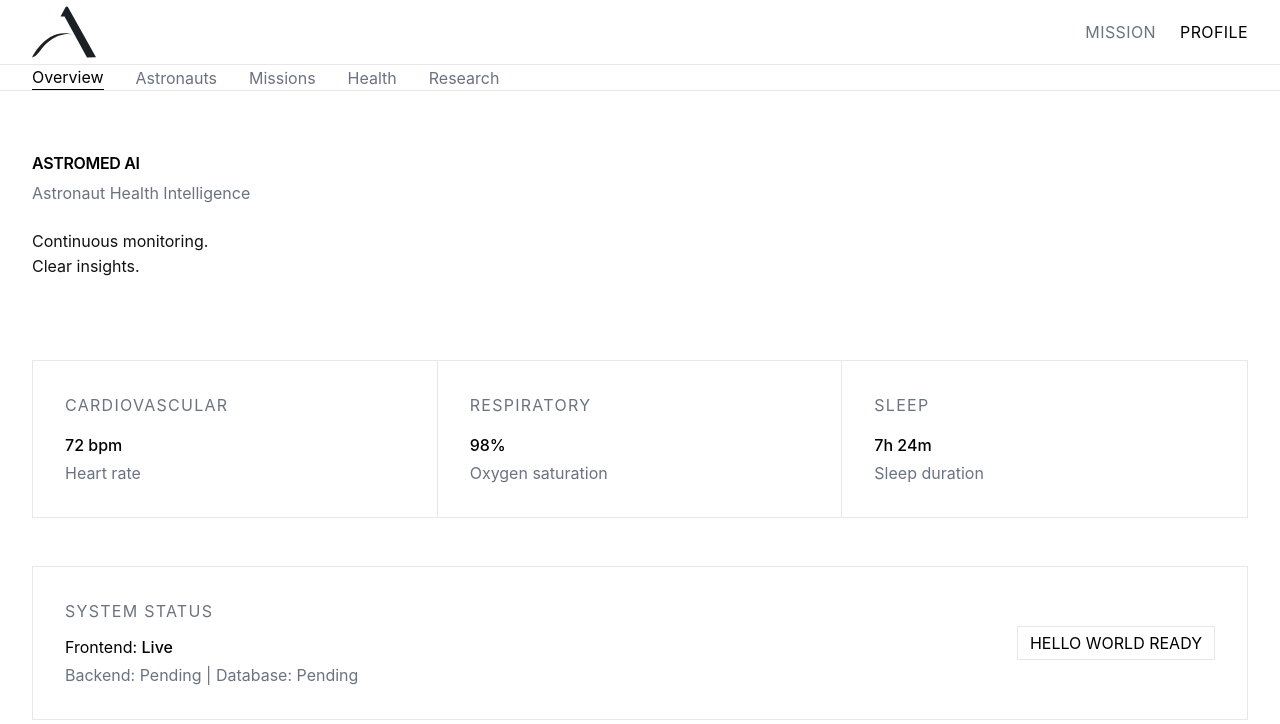
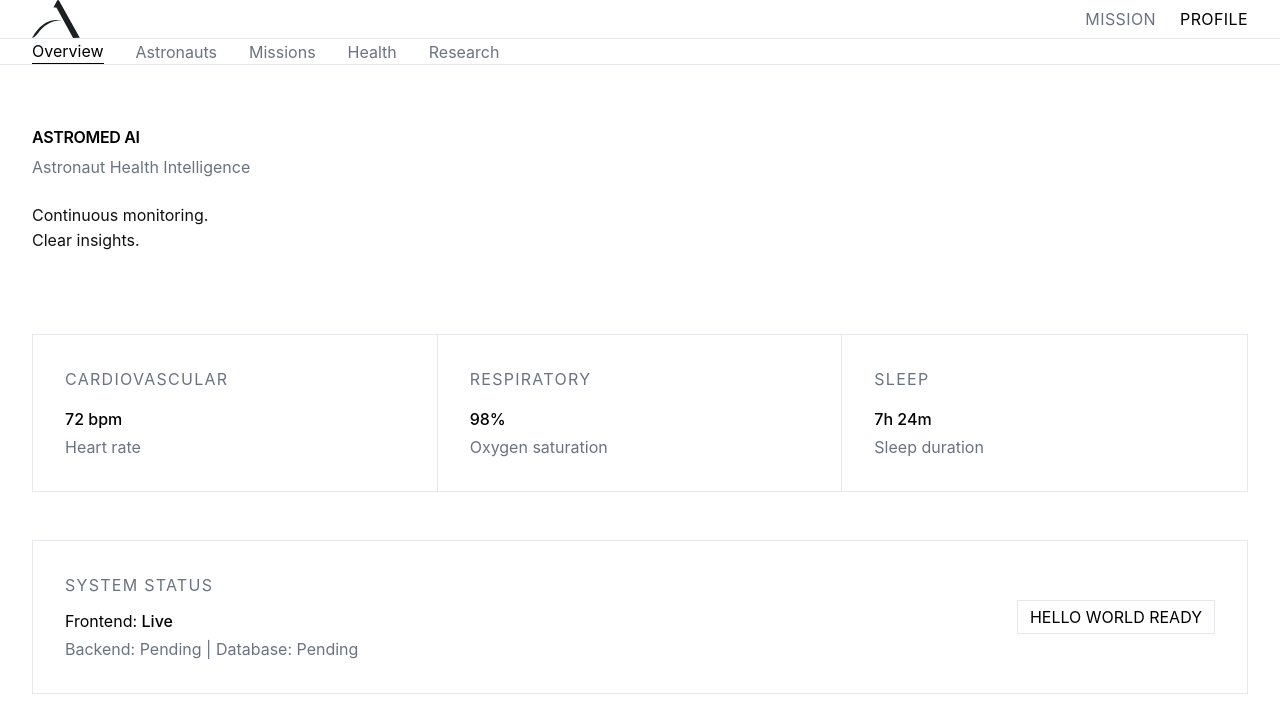
Before and after one commit to moshiur82/astromed, a React (Vite) app: page / in a window 1280 px wide. Shown: the top 724 px of the page. Built offline with nearby package versions, Linux system fonts and the light colour scheme.

Commit message:
Fix: Single line return to fix oxc ASI bug

```diff
--- a/src/components/Logo.tsx
+++ b/src/components/Logo.tsx
@@ -1,22 +1 @@
-export default function Logo() {
-  return (
-    <svg
-      version="1.1"
-      xmlns="http://www.w3.org/2000/svg"
-      viewBox="0 0 162.2 129.6"
-      style={{ enableBackground: 'new 0 0 162.2 129.6' }}
-      className="w-16 h-16"
-      aria-label="AstroMed AI Logo"
-    >
-      <style>{`.st0{fill:#1A2023;}`}</style>
-      <path
-        className="st0"
-        d="M139.4,129.6l22.8-1.1L91.3,1.9c-1.4-2.5-5.1-2.5-6.4,0.1L72.4,25.7h10.1L139.4,129.6z"
-      />
-      <path
-        className="st0"
-        d="M0,129.6c0,0,37.5-81.7,108.2-56.9c-7.9-2.8-16.7-3-24.9-1.9C60.8,73.7,41.7,87.6,27,104.2 C19.1,113.3,12.6,126.2,0,129.6z"
-      />
-    </svg>
-  );
-}
+export default function Logo(){return <svg viewBox="0 0 162.2 129.6" width="48" height="38"><path fill="#1A2023" d="M139.4,129.6l22.8-1.1L91.3,1.9c-1.4-2.5-5.1-2.5-6.4,0.1L72.4,25.7h10.1L139.4,129.6z"/><path fill="#1A2023" d="M0,129.6c0,0,37.5-81.7,108.2-56.9c-7.9-2.8-16.7-3-24.9-1.9C60.8,73.7,41.7,87.6,27,104.2 C19.1,113.3,12.6,126.2,0,129.6z"/></svg>}
```
